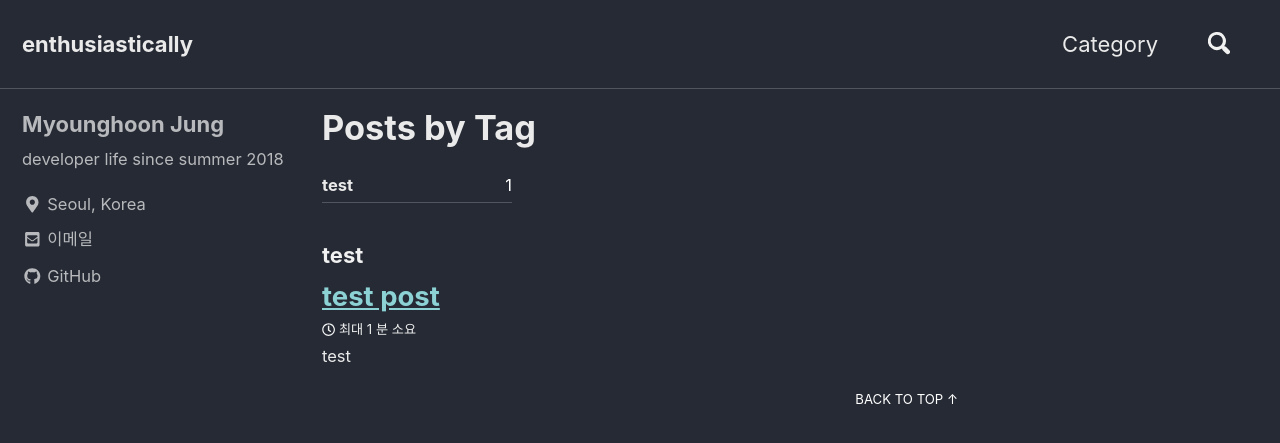
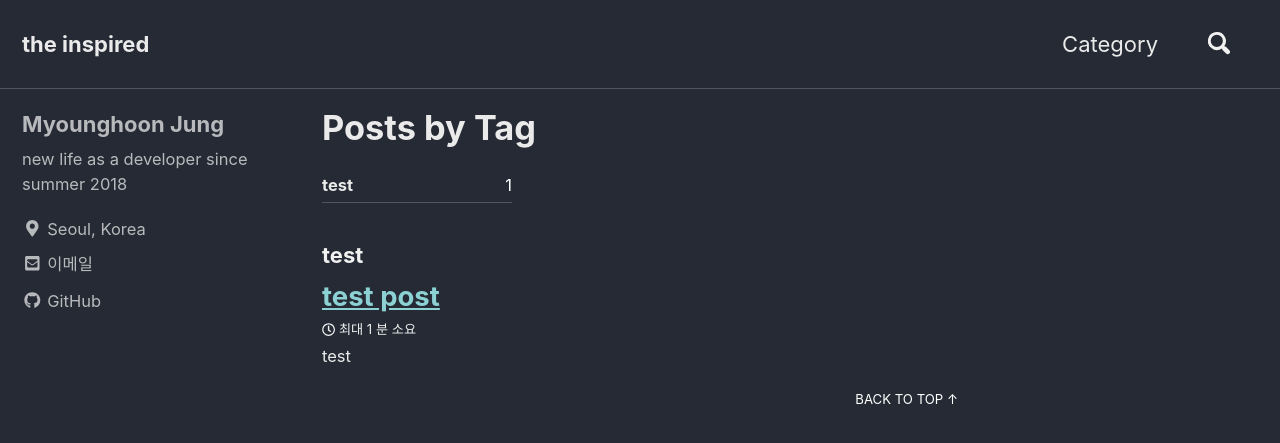
Before and after one commit to myounghoonJung/myounghoonJung.github.io, a Jekyll site: the page built from _pages/tag-archive.md, in a window 1280 px wide and 900 px high. Shown: the top 443 px of the window. Built offline with Jekyll 4.4.1, drawn with Linux system fonts in a browser that asks for light colours; nearby versions of some CDN libraries.

Commit message:
update config

```diff
--- a/_config.yml
+++ b/_config.yml
@@ -16,7 +16,7 @@ minimal_mistakes_skin    : "dark" # "air", "aqua", "contrast", "dark", "dirt", "
 
 # Site Settings
 locale                   : "ko-KR"
-title                    : "enthusiastically"
+title                    : "the inspired"
 title_separator          : "-"
 name                     : "Myounghoon Jung"
 description              : "An enthusiastic blog."
@@ -102,7 +102,7 @@ analytics:
 author:
   name             : "Myounghoon Jung"
   avatar           : # path of avatar image, e.g. "/assets/images/bio-photo.jpg"
-  bio              : "developer life since summer 2018"
+  bio              : "new life as a developer since summer 2018"
   location         : "Seoul, Korea"
   email            : "mh.jung.dev@gmail.com"
   github	   : "myounghoonJung"
```
